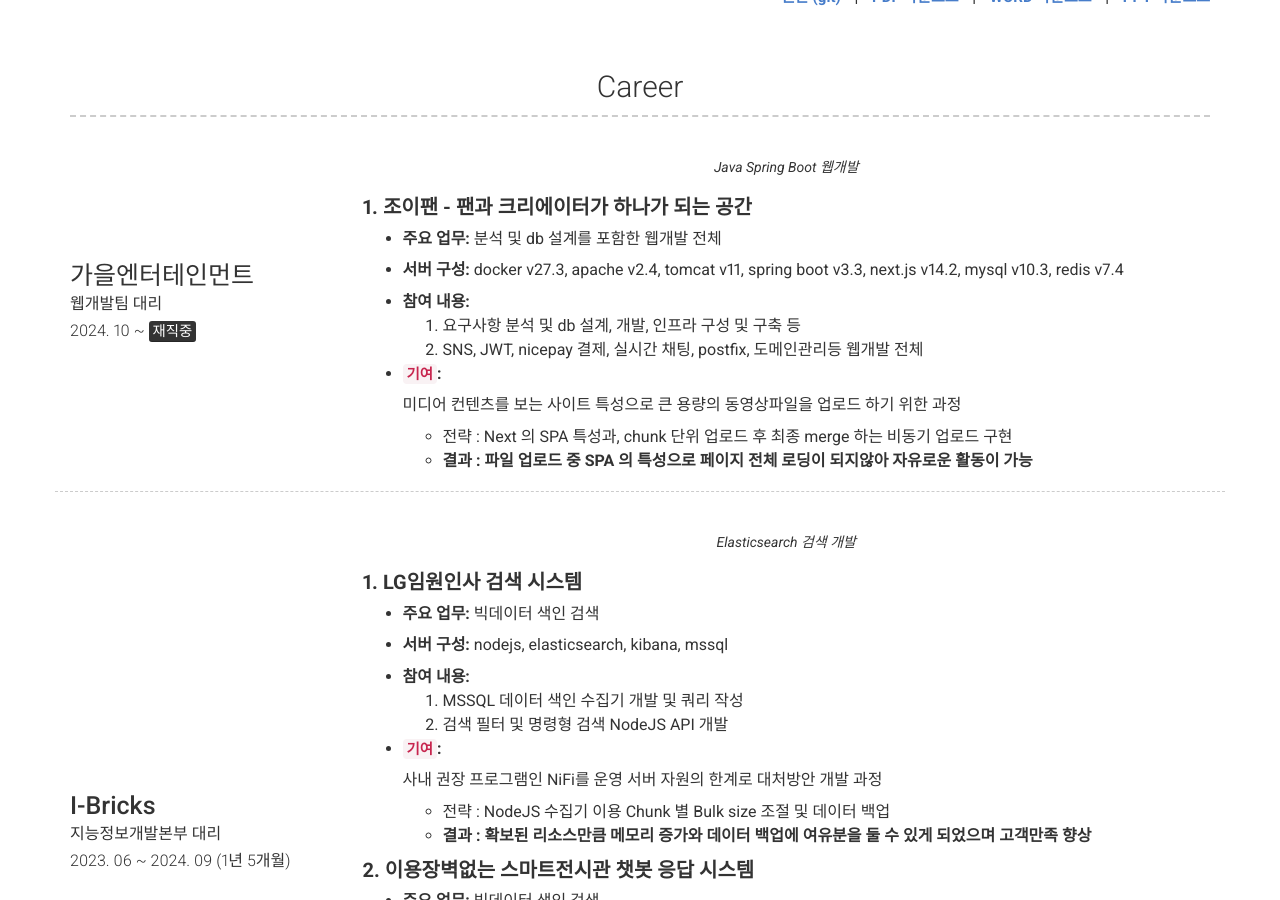
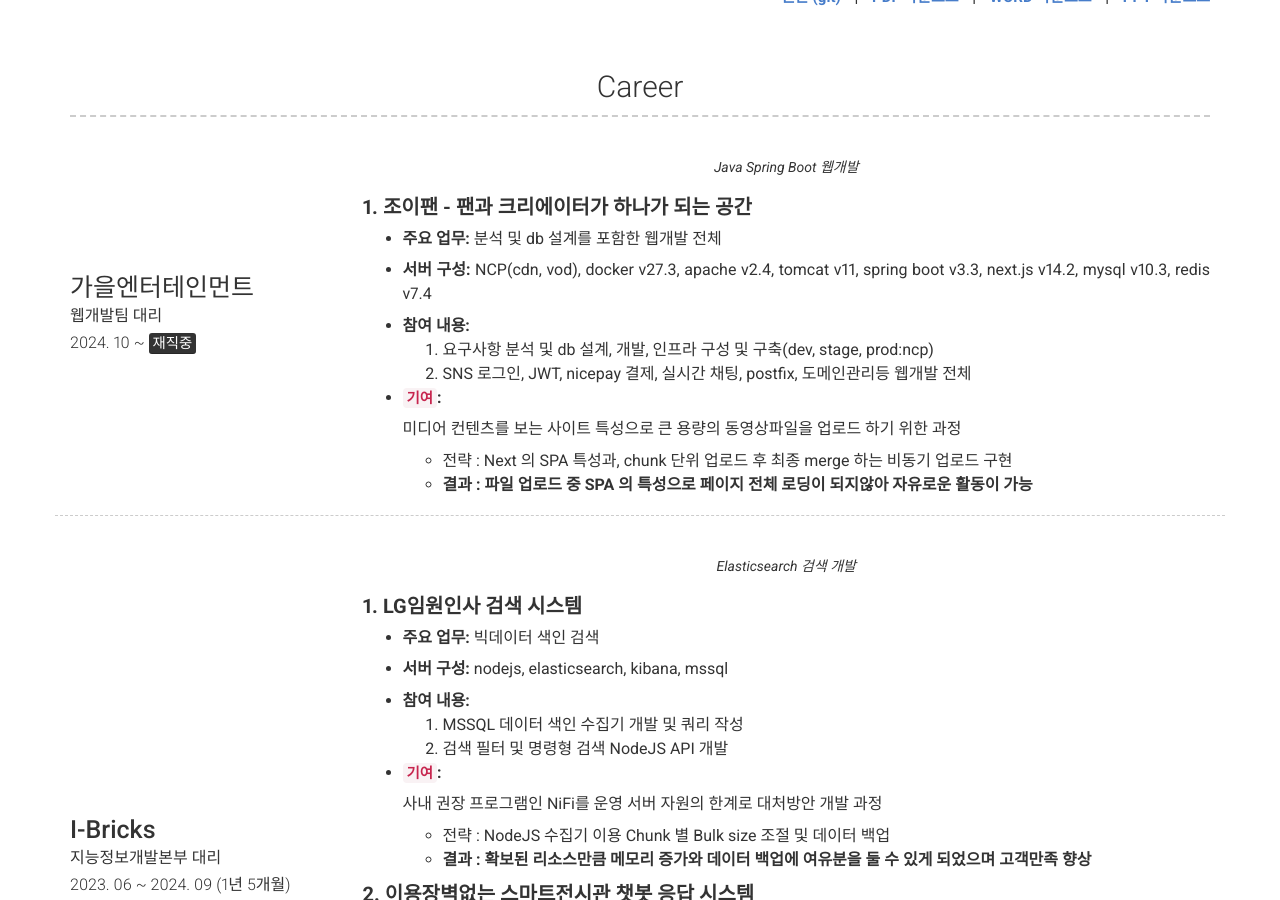
Before and after one commit to sihyeonleee/sihyeonleee.github.io, a Jekyll site: the page built from index.md, in a window 1280 px wide and 900 px high, scrolled down 630 px. Built offline with Jekyll 4.4.1, drawn with Linux system fonts in a browser that asks for light colours; nearby versions of some CDN libraries.

Commit message:
no message

```diff
--- a/_config.yml
+++ b/_config.yml
@@ -103,11 +103,11 @@ content:
           분석 및 db 설계를 포함한 웹개발 전체
 
           - **서버 구성:**
-          docker v27.3, apache v2.4, tomcat v11, spring boot v3.3, next.js v14.2, mysql v10.3, redis v7.4
+          NCP(cdn, vod), docker v27.3, apache v2.4, tomcat v11, spring boot v3.3, next.js v14.2, mysql v10.3, redis v7.4
 
           - **참여 내용:**
-            1. 요구사항 분석 및 db 설계, 개발, 인프라 구성 및 구축 등
-            2. SNS, JWT, nicepay 결제, 실시간 채팅, postfix, 도메인관리등 웹개발 전체
+            1. 요구사항 분석 및 db 설계, 개발, 인프라 구성 및 구축(dev, stage, prod:ncp)
+            2. SNS 로그인, JWT, nicepay 결제, 실시간 채팅, postfix, 도메인관리등 웹개발 전체
 
           - **`기여`:**
 
```
